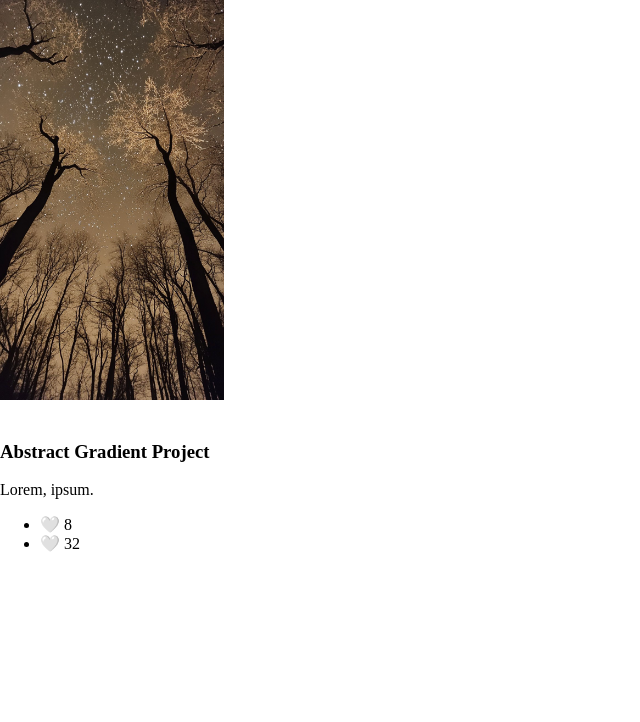
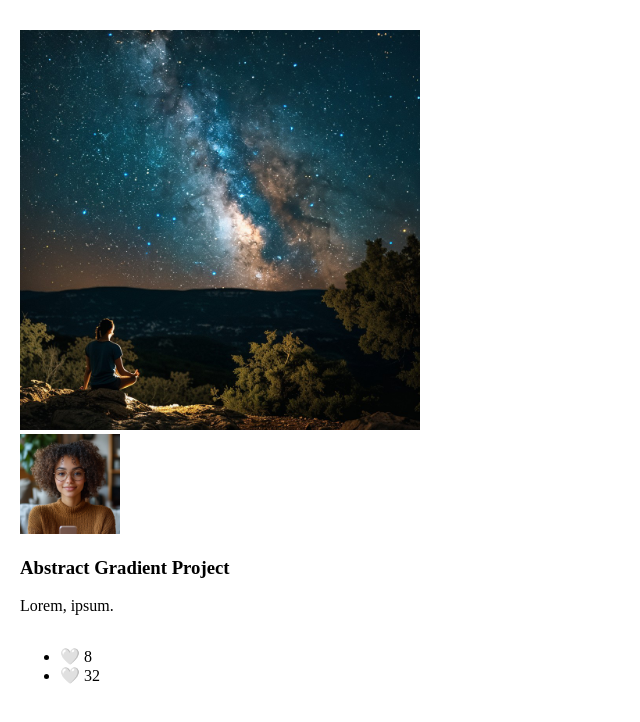
Before and after one commit to lengleman-spec/codepen-tile, a plain HTML site: page index.html in a window 1280 px wide. Shown: the whole page, without its empty margins (0-640 px from the left). Drawn offline with Linux system fonts and the light colour scheme.

Commit message:
Add thumbnail img and removed useless img

```diff
--- a/index.html
+++ b/index.html
@@ -10,7 +10,7 @@
     <div class="card">
       <div class="card-thumbnail">
         <img
-          src="imgs/snowy-night.jpg"
+          src="imgs/night-sky.jpg"
           alt="snowy night sky"
           width="auto"
           height="400px" />
@@ -18,7 +18,11 @@
 
       <div class="card-body">
         <div class="card-avatar">
-          <img src="" alt="" />
+          <img
+            src="imgs/thumbnail.jpg"
+            alt="profile picture"
+            height="100px"
+            width="100px" />
         </div>
 
         <div class="card-details">
--- a/styles.css
+++ b/styles.css
@@ -11,3 +11,13 @@ body {
   margin: 0;
   padding: 0;
 }
+
+.card {
+  display: flex;
+  flex-direction: column;
+  justify-content: center;
+  padding: 30px 20px;
+}
+
+.card-body {
+}
```
Also changed, not shown: imgs/night-sky.jpg (added), imgs/snowy-night.jpg (deleted), imgs/thumbnail.jpg (added).
